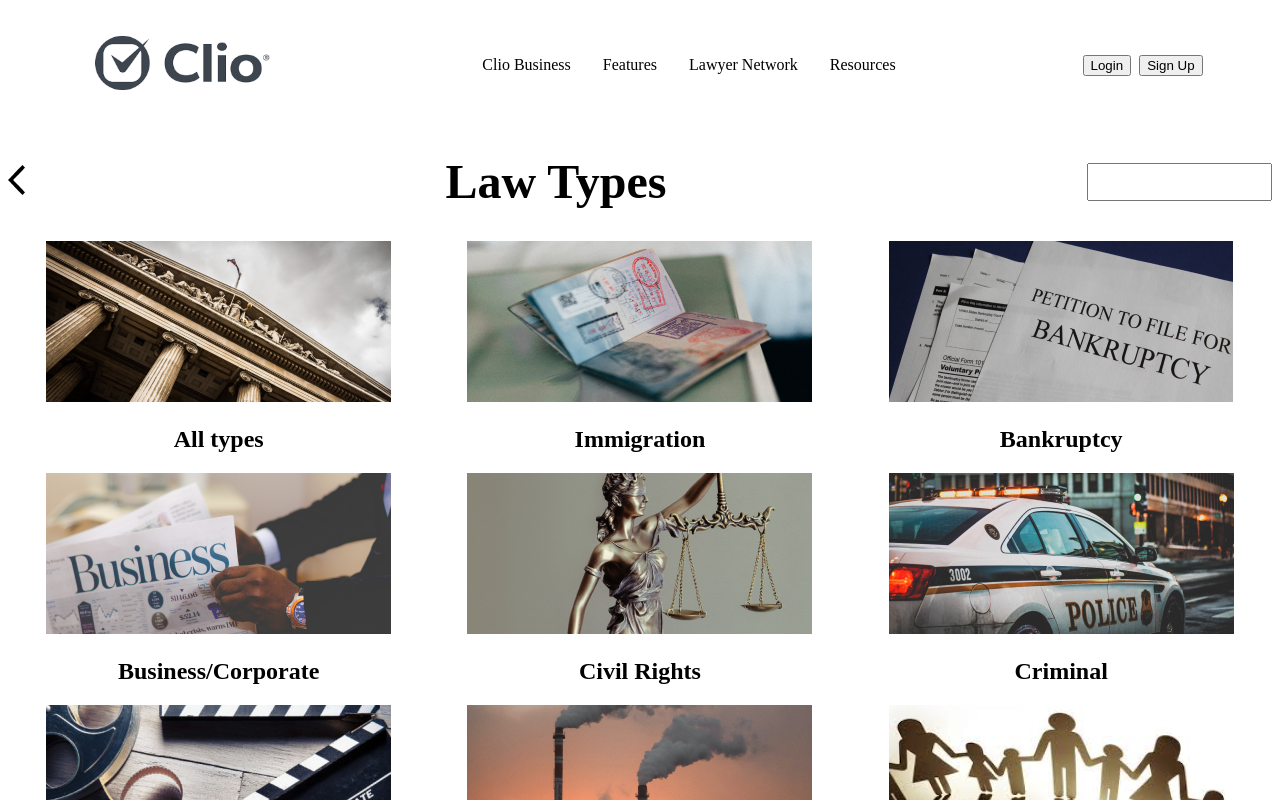
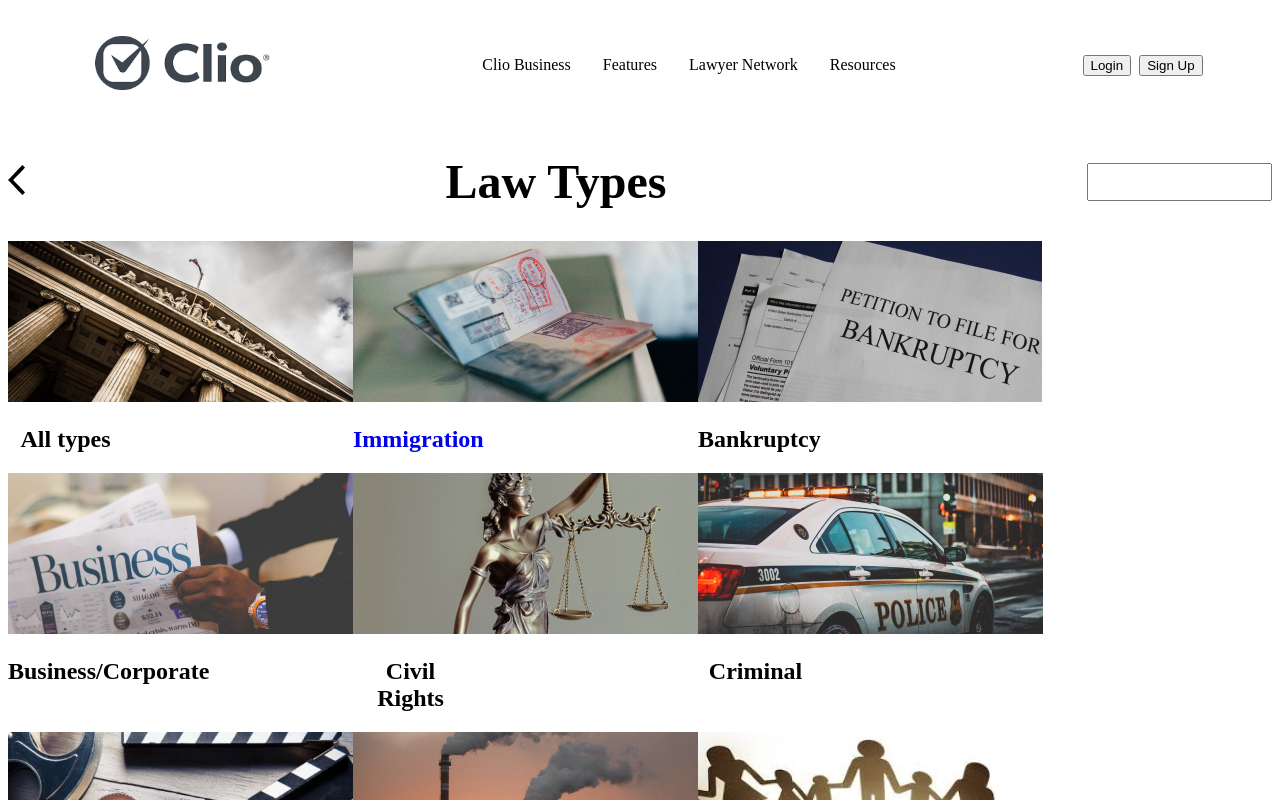
Before and after one commit to jamesleeyk/asdf, a React (Create React App) app: page /law-types in a window 1280 px wide. Shown: the top 800 px of the page. Built offline with nearby package versions, Linux system fonts and the light colour scheme.

Commit message:
added link to the immigration page

```diff
--- a/src/pages/LawTypes.jsx
+++ b/src/pages/LawTypes.jsx
@@ -25,7 +25,7 @@ export default class LawTypes extends Component {
   render() {
     const lawTypes = [
       { type: 'All types', image: allTypes },
-      { type: 'Immigration', image: immigration },
+      { type: 'Immigration', image: immigration, to: '/immigration' },
       { type: 'Bankruptcy', image: bankruptcy },
       { type: 'Business/Corporate', image: business },
       { type: 'Civil Rights', image: civil },
@@ -55,10 +55,12 @@ export default class LawTypes extends Component {
         <div className="law__card-div">
           {lawTypes.map((law) => {
             return (
-              <article className="law__card">
-                <img src={law.image} alt="" className="law__img" />
-                <h2 className="law__type">{law.type}</h2>
-              </article>
+              <Link className="law__link" to={law.to}>
+                <article className="law__card">
+                  <img src={law.image} alt="" className="law__img" />
+                  <h2 className="law__type">{law.type}</h2>
+                </article>
+              </Link>
             );
           })}
         </div>
--- a/src/pages/LawTypes.scss
+++ b/src/pages/LawTypes.scss
@@ -18,4 +18,10 @@
   &__search {
     height: 2rem;
   }
+  &__link {
+    text-decoration: none;
+    &:visited {
+      color: black;
+    }
+  }
 }
```
